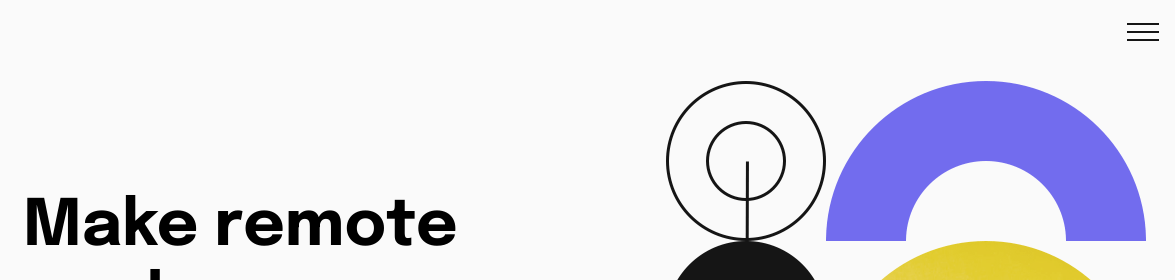
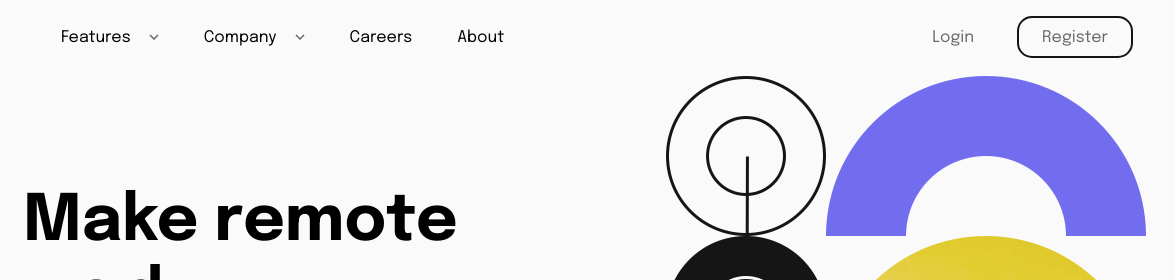
Before and after one commit to Osato28/FEM-intro-dropdown-navigation, a plain HTML site: page index.html in a window 1280 px wide. Shown: the top 280 px of the page, 105-1280 px from the left. Drawn offline with Linux system fonts and the light colour scheme.

Commit message:
Style main-menu for desktop

```diff
--- a/css/styles.css
+++ b/css/styles.css
@@ -80,7 +80,7 @@ a {
 }
 
 /* selector targets immediate descendants with .submenu class when menu-toggle is focused */
-.menu.toggle.toggled> :where(ul, li) {
+.menu.toggle.toggled > :where(ul, li) {
     display: block;
 }
 
@@ -98,11 +98,11 @@ a {
 
 /* Transparent black backdrop */
 
-.main-menu+.backdrop {
+.main-menu + .backdrop {
     display: none;
 }
 
-.main-menu.toggled+.backdrop {
+.main-menu.toggled + .backdrop {
     display: block;
     position: absolute;
     background-color: rgba(0, 0, 0, 30%);
@@ -114,21 +114,21 @@ a {
 }
 
 /* Styling of elements in the main menu */
-.menu.main-menu> :where(ul, li) {
+.menu.main-menu > :where(ul, li) {
     margin-top: 32px;
     margin-left: 25px;
     margin-right: 20px;
     margin-bottom: auto;
 }
 
-.menu.main-menu>.item-button+.item-button {
+.menu.main-menu > .item-button+.item-button {
     margin-top: 5px;
 }
 
 /* First non-icon element in the menu gets a special place in this hell
 Good grief, this is disgusting
 TODO: find a saner way to position the entire navbar or at least LOOK for a saner way */
-.menu.main-menu> :nth-child(2) {
+.menu.main-menu > :where(:nth-child(2)) {
     margin-top: 82px;
 }
 
@@ -275,7 +275,7 @@ body {
     margin: auto auto 48px auto;
 }
 
-.menu .btn {
+.navbar .btn {
     height: 50px;
     max-width: 100%;
     margin: auto;
@@ -335,39 +335,22 @@ body {
 
 @media (min-width: 576px) {
 
-    .menu-header.icon-menu {}
+    .menu-header.icon-menu {
+        display: none;
+    }
 
-    .menu.toggle.toggled>.menu-header.icon-menu {}
+    /* TODO: Change logic from toggle to hover */
 
     .menu-header.dropdown::after {}
 
-    .menu.toggle.toggled>.menu-header.dropdown::after {}
+    .menu.toggle.toggled > .menu-header.dropdown::after {}
 
 
-    /* menu toggle dropdown functionality */
-    .main-menu :where(ul, li) {}
+    /* TODO: menu HOVER dropdown functionality */
 
-    /* selector targets immediate descendants with .submenu class when menu-toggle is focused */
-    .menu.toggle.toggled> :where(ul, li) {}
-
-    /* Specifically for the main manu */
-    .menu.main-menu.toggled {}
-
-    /* Transparent black backdrop */
-
-    .main-menu+.backdrop {}
-
-    .main-menu.toggled+.backdrop {}
-
-    /* Styling of elements in the main menu */
-    .menu.main-menu> :where(ul, li) {}
-
-    .menu.main-menu>.item-button+.item-button {}
-
-    /* First non-icon element in the menu gets a special place in this hell
-Good grief, this is disgusting
-TODO: find a saner way to position the entire navbar or at least LOOK for a saner way */
-    .menu.main-menu> :nth-child(2) {}
+    .main-menu.toggled + .backdrop {
+        display: none;
+    }
 
     /* Styling of items in the submenus */
 
@@ -387,7 +370,54 @@ TODO: find a saner way to position the entire navbar or at least LOOK for a sane
 
     /* Mobile styling */
 
-    .navbar .logo {}
+    .navbar {
+        display: flex;
+    }
+
+    .navbar .logo {
+        /* display: inline-block; */
+        position: static;
+        margin-right: 65px;
+        flex-grow: 0;
+    }
+
+    /* Styling of elements in the main menu */
+    .navbar .main-menu > :where(ul, li) {
+        display: inline-block;
+        margin: 0 45px 0 0;
+    }
+
+    .navbar .main-menu {
+        /* display: inline-block; */
+        position: static;
+        display: flex;
+        flex-direction: row;
+        align-items: center;
+        justify-items: space-between;
+        flex-grow: 1;
+    }
+
+    .navbar .main-menu > * {
+        flex-grow: 0;
+    }
+
+    .navbar .main-menu > .separator {
+        display: inline-block;
+        flex-grow: 1;
+    }
+
+    .menu.main-menu > .item-button {
+        margin-right: 20px;
+    }
+    .menu.main-menu > .item-button+.item-button {
+        margin-top: 0;
+    }
+
+    .menu.main-menu > li:last-of-type {
+        margin-right: 42px;
+    }
+
+    /* Intro styling */
 
     .intro {
         flex-direction: row;
@@ -451,7 +481,16 @@ TODO: find a saner way to position the entire navbar or at least LOOK for a sane
         height: 56px;
     }
 
-    .menu .btn {}
+    .navbar .btn {
+        height: 42px;
+        margin-bottom: 2px;
+    }
+
+    .navbar .btn > p {
+        margin-left: 23px;
+        margin-right: 23px;
+        padding-top: 2px;
+    }
 
     .client-logos {
         margin: auto 0 0 0;
--- a/index.html
+++ b/index.html
@@ -38,6 +38,7 @@
             </ul>
             <li><a href="#">Careers</a></li>
             <li><a href="#">About</a></li>
+            <div class="separator"></div>
             <li class="item-button"><a href="#"><div class="btn bg-white"><p>Login</p></div></a></li>
             <li class="item-button"><a href="#"><div class="btn bg-white border-black"><p>Register</p></div></a></li>
         </ul>
```
Also changed, not shown: README.md.
